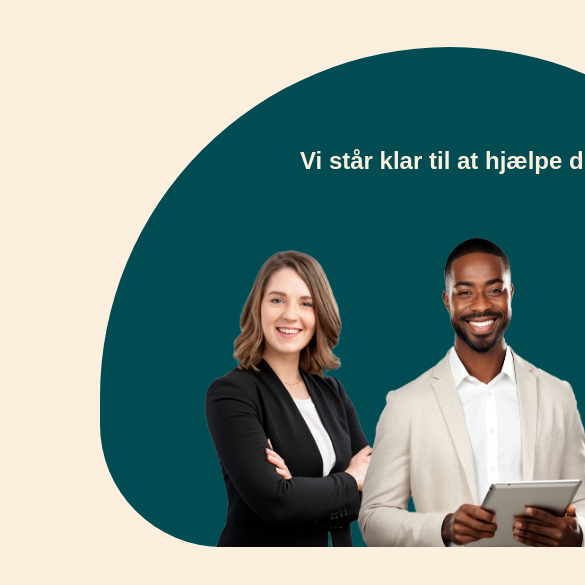
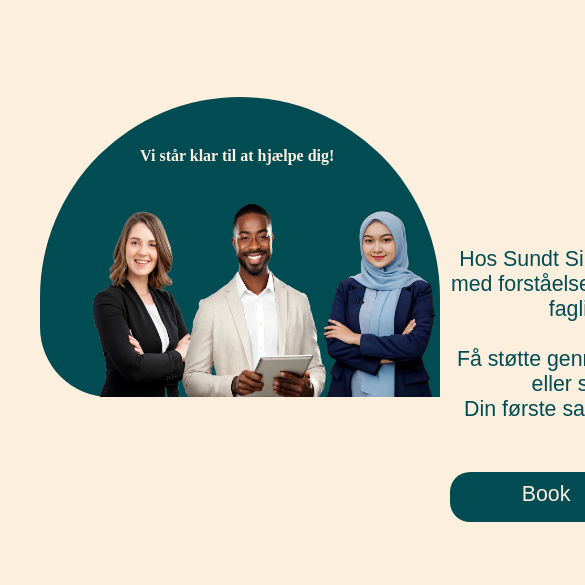
Before and after one commit to Nadazh92/SundtSind, a plain HTML site: page index.html in a window 390 px wide. Shown: the part 103-688 px from the top of the page, 585 px wide, since content can reach past the window. Drawn offline with Linux system fonts and the light colour scheme; a script that the page names is missing; a web font is replaced by a local one.

Commit message:
changes added

```diff
--- a/css/style.css
+++ b/css/style.css
@@ -77,66 +77,53 @@ header a:hover{
 /* main style  */
 
 
-.index-container{
+.banner-container{
     display: flex;
-
-
+    justify-content: space-between;
 
 }
 
-.persons-content{
+.billede-container {
+
     display: flex;
+    background-color: var(--secondarycolor);
     height: 500px;
     width: 700px;
-   background-color: var(--secondarycolor);
-   position: absolute;
-   margin-left: 100px;
-   border-start-end-radius: 400px;
-   border-start-start-radius: 400px;
-   border-end-start-radius: 140px;
-   margin-top: 50px;
-
+    border-start-end-radius: 400px;
+    border-start-start-radius: 400px;
+    border-end-start-radius: 140px;
+    margin-top: 100px;
+    margin-left: 90px;
+    position: relative;
 
 }
 
- .styl-img-persons{
+.styl-citat{
+    position: absolute;
+    color: var(--primarycolor);
+    left: 200px;
+    top:100px;
+}
+
+.styl-img{
+    margin-left: 100px;
     height: 400px;
     width: 600px;
-    position:absolute;
-    top: 100px;
-    left: 100px;
-    /* display: flex; */
+    margin-top: 100px;
 }
 
+.styl-text{
 
- .styl-heading1{
-    font-family: "corsario-variable", sans-serif;
-    font-variation-settings: "opsz" 48, "wght" 400;
-    color:var(--primarycolor);
-    font-size: 18pt;
-    position: absolute;
-    top: 100px;
-    left:200px;
-    z-index: 10;
-
-}
-
-
-.index-citat{
     display: flex;
     flex-direction: column;
-
-    position: absolute;
-    left: 900px;
-    top: 350px;
-    right: 100px;
+    align-items: center;
 
     font-family: "corsario-variable", sans-serif;
     font-variation-settings: "opsz" 48, "wght" 400;
-    font-size: 18pt;
+    font-size: 16pt;
     color: var(--secondarycolor);
+    margin-top: 250px;
     text-align: center;
-
 }
 
 .styl-gratis-samtale{
@@ -155,8 +142,10 @@ header a:hover{
     height: 50px;
     width: 300px;
     padding-top: 10px;
-    margin-left: 100px;
+    margin-left: 10px;
 }
+
+
 
 main section a:hover{
 
@@ -164,7 +153,7 @@ main section a:hover{
         font-size: 18pt;
 }
 
-.styl-chat{
+/* .styl-chat{
     background-color: var(--tertiarycolor);
     color: var(--secondarycolor);
      border-radius: 20px;
@@ -180,7 +169,7 @@ main section a:hover{
 
     position:fixed;
     bottom: 50px;
-}
+}  */
 
 
 
@@ -191,4 +180,23 @@ main section a:hover{
         display: none;
     }
 
+    .billede-container{
+        height: 300px;
+        width: 400px;
+        margin-left: 40px;
+    }
+
+    .styl-img{
+        height: 250px;
+        width: 450px;
+        margin-left: 50px;
+        margin-top: 50px;
+    }
+    .styl-citat{
+    position: absolute;
+    color: var(--primarycolor);
+    left: 100px;
+    font-size: 12pt;
+    top:50px;
 }
+}
--- a/index.html
+++ b/index.html
@@ -33,27 +33,19 @@
     </header>
 
     <main>
-        <!-- <section class="index-container"> -->
 
-        <section class="persons-content">
-          <img  class=" styl-img-persons" src="img/nyindexbillede.png" alt="three persons arbejder sammen i sundt sind">
-          <h2 class="styl-heading1">Vi står klar til at hjælpe dig!</h2>
+        <section class="banner-container">
+            <section class="billede-container">
+                <img  class="styl-img" src="img/nyindexbillede.png" alt="3 personer">
+                <h2 class="styl-citat">Vi står klar til at hjælpe dig!</h2>
+            </section>
+
+            <section class="styl-text">
+                <p>Hos Sundt Sind møder vi dig med forståelse, fortrolighed og faglighed. <br><br>Få støtte gennem chat, video eller samtale. <br><span class="styl-gratis-samtale">Din første samtale er gratis.</span></p>
+                <br> <br>
+                <a href="#" class="styl-boksam">Book &nbsp; Samtalen</a>
+            </section>
         </section>
-
-
-        <section class="index-citat">
-            <p>Hos Sundt Sind møder vi dig med forståelse, fortrolighed og faglighed. <br><br>Få støtte gennem chat, video eller samtale. <br><span class="styl-gratis-samtale">Din første samtale er gratis.</span></p>
-            <br> <br>
-
-            <a href="#" class="styl-boksam">Book &nbsp; Samtalen</a>
-            <br><br>
-
-            <h2 class="styl-chat">Chat tirsdag 16-19</h2>
-
-        </section>
-         <!-- </section> -->
-
-
 
         </main>
 </body>
```
